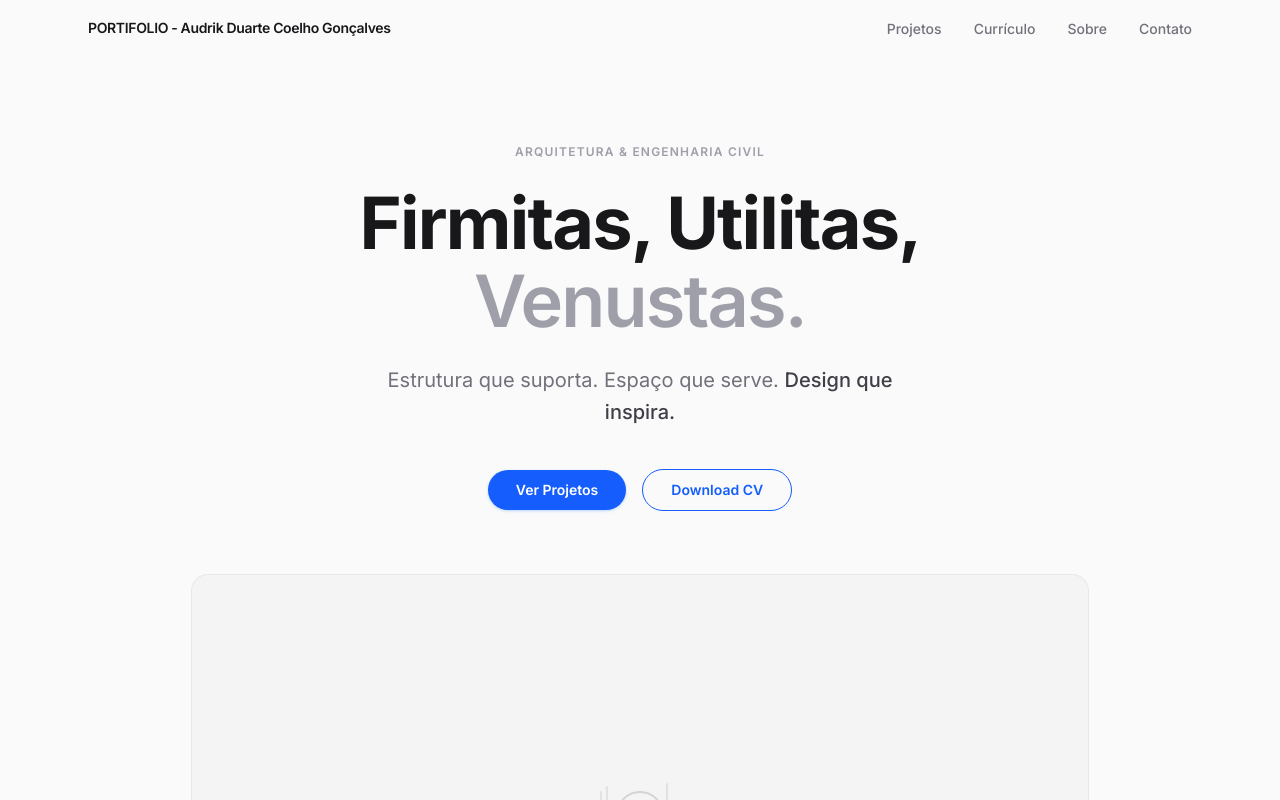
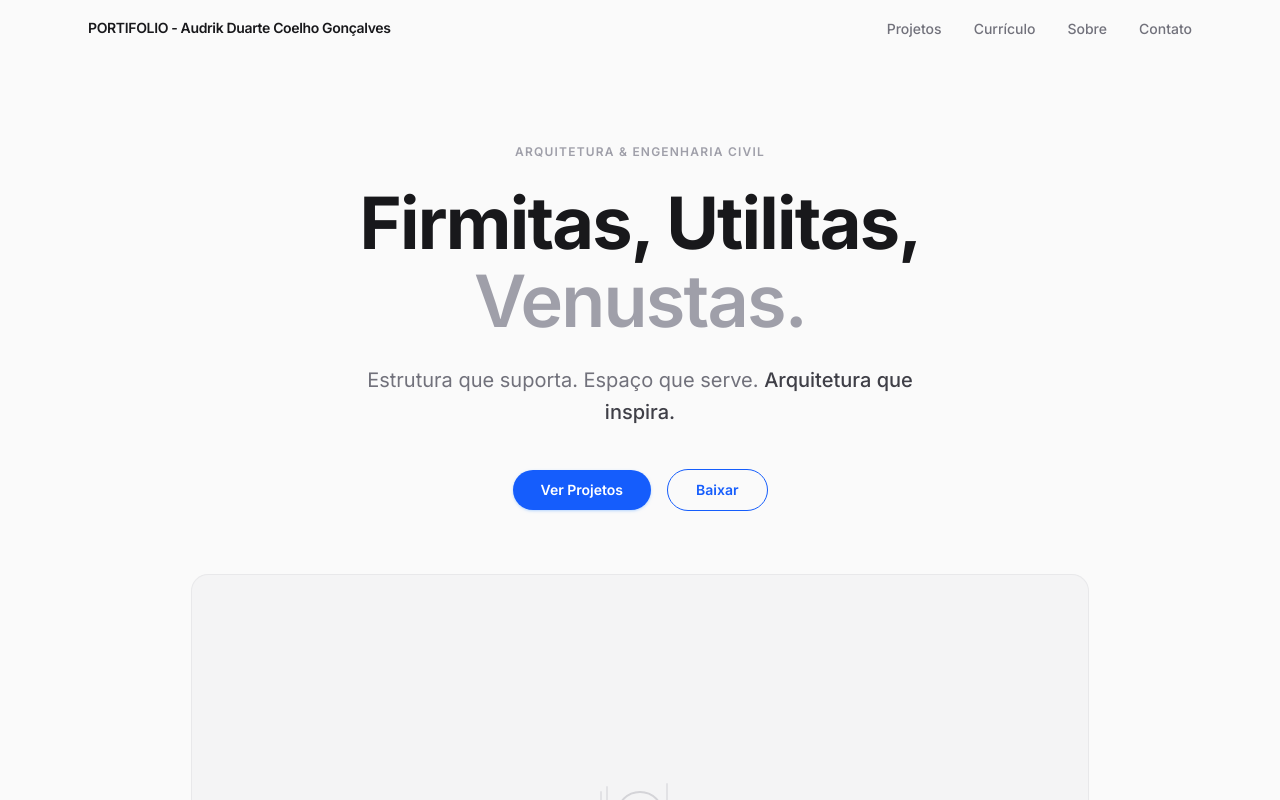
Before and after one commit to AudrikGoncalves/portifolio, a Next.js app: page / in a window 1280 px wide. Shown: the top 800 px of the page. Built offline with nearby package versions, Linux system fonts and the light colour scheme.

Commit message:
muda todos os botões Download para Baixar

```diff
--- a/src/components/CurriculoSection.tsx
+++ b/src/components/CurriculoSection.tsx
@@ -102,7 +102,7 @@ export default function CurriculoSection() {
             download
             className="inline-flex items-center gap-2 px-7 py-2.5 rounded-full border border-zinc-900 text-zinc-900 text-sm font-semibold hover:bg-zinc-900 hover:text-white active:scale-95 transition-all duration-200"
           >
-            Download
+            Baixar
           </a>
         </motion.div>
       </div>
--- a/src/components/HeroSection.tsx
+++ b/src/components/HeroSection.tsx
@@ -49,7 +49,7 @@ export default function HeroSection() {
           className="text-lg sm:text-xl font-normal text-zinc-500 max-w-xl leading-relaxed mb-10"
         >
           Estrutura que suporta. Espaço que serve.{" "}
-          <span className="text-zinc-700 font-medium">Design que inspira.</span>
+          <span className="text-zinc-700 font-medium">Arquitetura que inspira.</span>
         </motion.p>
 
         {/* CTA Buttons */}
@@ -67,11 +67,13 @@ export default function HeroSection() {
             Ver Projetos
           </a>
           <a
-            href="/curriculo.pdf"
+            href="/audrik-duarte-cv.pdf"
+            target="_blank"
+            rel="noopener noreferrer"
             download
             className="px-7 py-2.5 rounded-full border border-blue-600 text-blue-600 text-sm font-semibold hover:bg-blue-50 active:scale-95 transition-all duration-150"
           >
-            Download CV
+            Baixar
           </a>
         </motion.div>
 
--- a/src/components/ProjectTechnical.tsx
+++ b/src/components/ProjectTechnical.tsx
@@ -79,7 +79,7 @@ export default function ProjectTechnical({ project }: Props) {
             download
             className="inline-flex items-center gap-2 px-6 py-2.5 rounded-full border border-zinc-900 text-zinc-900 text-sm font-semibold hover:bg-zinc-900 hover:text-white active:scale-95 transition-all duration-200"
           >
-            Download
+            Baixar
           </a>
         </motion.div>
       </div>
```
